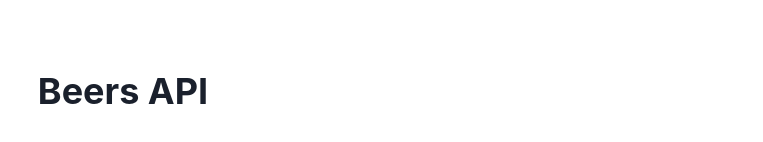
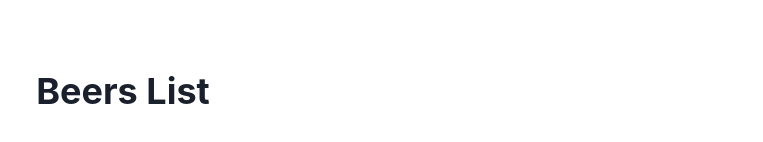
Before and after one commit to erasmogarcia84/beers-api-demo, a React (Create React App) app: page / in a window 1280 px wide. Shown: the part 328-470 px from the top of the page, without its empty margins (517-1280 px from the left). Built offline with nearby package versions, Linux system fonts and the light colour scheme.

Commit message:
Create Beers list page

```diff
--- a/src/App.tsx
+++ b/src/App.tsx
@@ -1,22 +1,13 @@
-import * as React from "react";
-import {
-  ChakraProvider,
-  Box,
-  VStack,
-  Grid,
-  theme,
-  Heading,
-} from "@chakra-ui/react";
+import { ChakraProvider, Box, Grid, theme } from "@chakra-ui/react";
 import { ColorModeSwitcher } from "./ColorModeSwitcher";
+import BeersList from "./pages/BeersList";
 
 export const App = () => (
   <ChakraProvider theme={theme}>
     <Box textAlign="center" fontSize="xl">
       <Grid minH="100vh" p={3}>
         <ColorModeSwitcher justifySelf="flex-end" />
-        <VStack spacing={8}>
-          <Heading>Beers API</Heading>
-        </VStack>
+        <BeersList />
       </Grid>
     </Box>
   </ChakraProvider>
--- /dev/null
+++ b/src/pages/BeersList/index.tsx
@@ -0,0 +1,12 @@
+import React from "react";
+import { Heading, VStack } from "@chakra-ui/react";
+
+const BeersList = () => {
+  return (
+    <VStack spacing={8}>
+      <Heading>Beers List</Heading>
+    </VStack>
+  );
+};
+
+export default BeersList;
```
